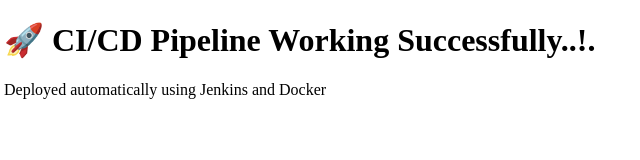
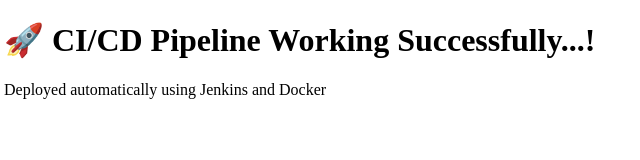
Before and after one commit to samikshachoudhari27/html_project, a plain HTML site: page index.html in a window 1280 px wide. Shown: the full height of the page, 4-644 px from the left. Drawn offline with Linux system fonts and the light colour scheme.

Commit message:
Auto build test

```diff
--- a/index.html
+++ b/index.html
@@ -4,7 +4,7 @@
     <title>CI/CD HTML Project</title>
 </head>
 <body>
-    <h1>🚀 CI/CD Pipeline Working Successfully..!.</h1>
+    <h1>🚀 CI/CD Pipeline Working Successfully...!</h1>
     <p>Deployed automatically using Jenkins and Docker</p>
 </body>
 </html>
```
